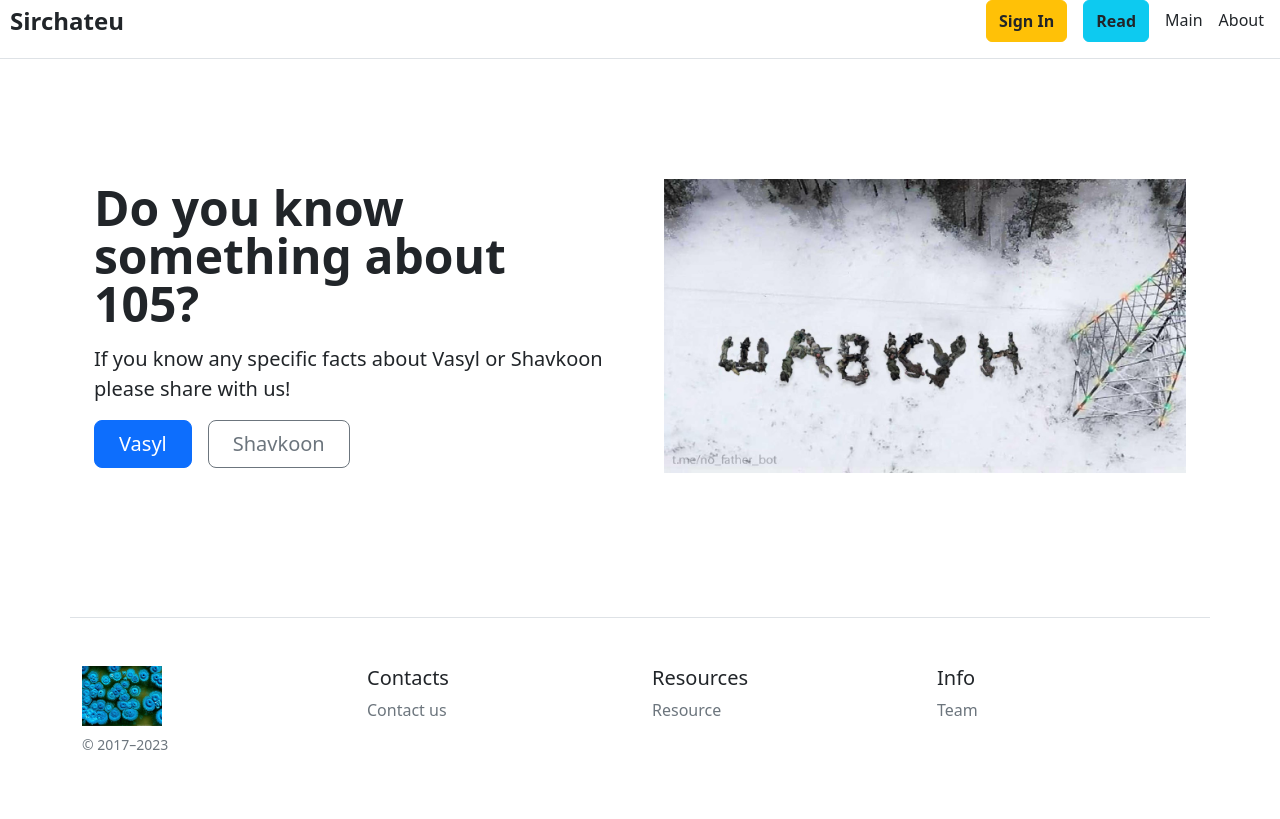
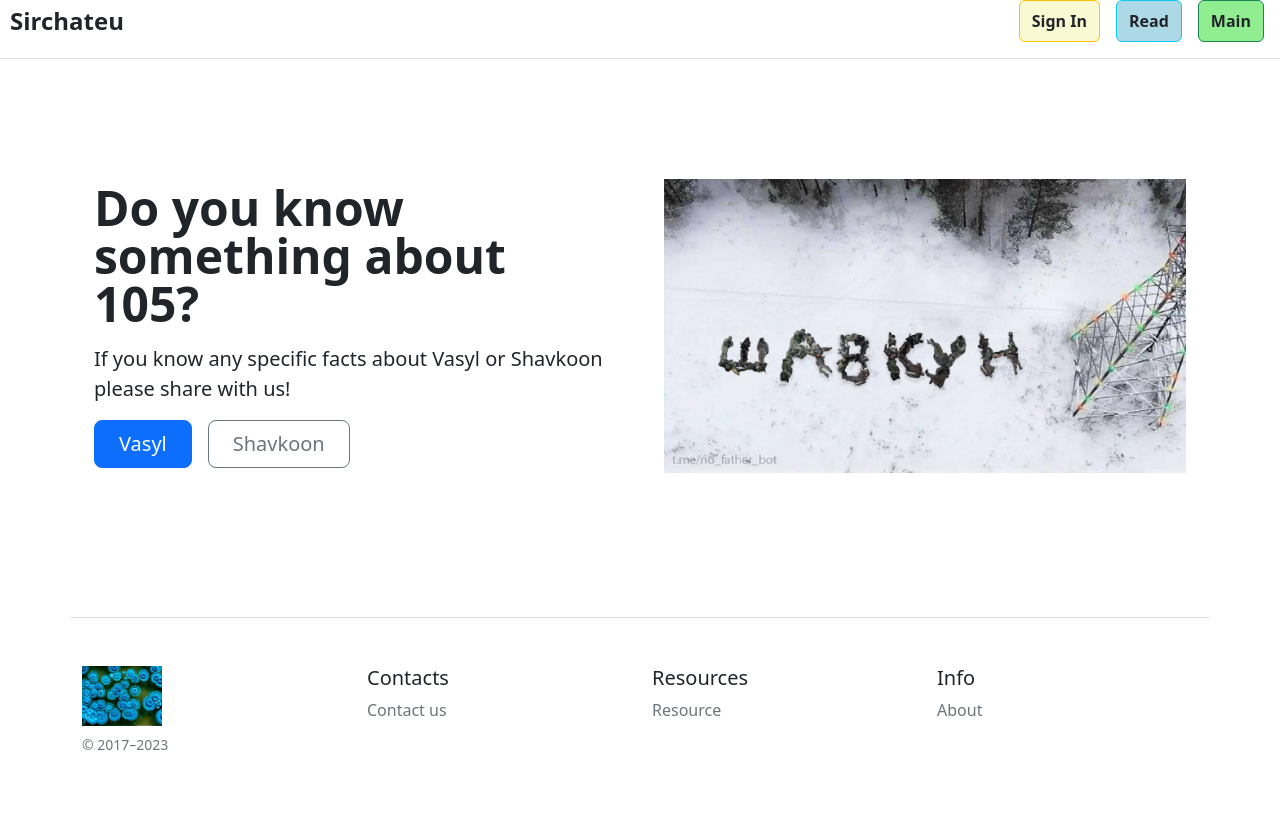
Before and after one commit to molfaryura/flask-app, a Flask app: page / in a window 1280 px wide. Run offline with Flask 2, Linux system fonts and the light colour scheme.

Commit message:
Added some style changes and docstrings

```diff
--- a/app.py
+++ b/app.py
@@ -139,8 +139,10 @@ def contact():
 @app.route('/read', methods=['POST', 'GET'])
 def read():
     '''
-    The user selects a person about whom he wants to get facts
-    It connects to the database and show all facts on the separate html page
+    The user selects a person about whom
+    he wants to get facts.
+    It connects to the database and
+    show all facts on the separate html page
     '''
 
     if request.method == 'GET':
@@ -168,7 +170,6 @@ def read_more(id):
     return render_template("read_more.html", db_data=db_data)
 
 @app.route('/logout')
-
 def logout():
     logout_user()
     return redirect('/')
--- a/models.py
+++ b/models.py
@@ -1,3 +1,9 @@
+'''Database structure with two
+    tables for facts and user's
+    credentials with one to many
+    relationship
+'''
+
 from flask_sqlalchemy import SQLAlchemy
 
 from werkzeug.security import generate_password_hash, check_password_hash
--- a/static/css/style.css
+++ b/static/css/style.css
@@ -12,7 +12,18 @@ ul.contact:hover {
   transform: scale(115%);
 }
 
-.btn-about:hover {
+a.btn-success {
+  background: lightgreen;
+}
+a.btn-warning {
+  background: lightgoldenrodyellow;
+}
+a.btn-info {
+  background: lightblue;
+}
+.btn-about:hover,
+.btn-warning:hover,
+.btn-success:hover {
   transform: scale(95%) rotate(2deg);
 }
 
--- a/templates/layout.html
+++ b/templates/layout.html
@@ -49,9 +49,10 @@
           href="/read"
           ><strong>Read</strong></a
         >
-        <a class="me-3 py-2 text-dark text-decoration-none" href="/">Main</a>
-        <a class="me-3 py-2 text-dark text-decoration-none" href="/about"
-          >About</a
+        <a
+          class="me-3 py-2 text-dark text-decoration-none btn btn-success"
+          href="/"
+          ><strong>Main</strong></a
         >
       </nav>
     </div>
@@ -93,8 +94,8 @@
           <h5>Info</h5>
           <ul class="list-unstyled text-small">
             <li class="mb-1">
-              <a class="link-secondary text-decoration-none" href="/team"
-                >Team</a
+              <a class="link-secondary text-decoration-none" href="/about"
+                >About</a
               >
             </li>
           </ul>
--- a/templates/resource.html
+++ b/templates/resource.html
@@ -54,7 +54,7 @@
             >
           </p>
           <br />
-          <img src="static/img/day.jpg" />
+          <img src="static/img/day.png" />
         </div>
       </div>
     </section>
```
Also changed, not shown: templates/team.html (deleted, +0 -56 lines), static/img/contact.png, static/img/day.jpg (deleted), static/img/day.png (added), static/img/team.gif (deleted).
